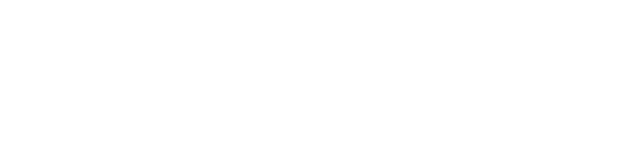
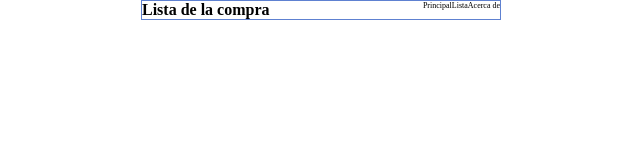
Before and after one commit to cristian-tonato/202205-W01CH04_Fernando-Cristian, a website: page index.html in a window 1280 px wide. Shown: the whole page, without its empty margins (319-959 px from the left). Drawn offline with Linux system fonts and the light colour scheme.

Commit message:
Add initial layout

```diff
--- a/index.html
+++ b/index.html
@@ -4,9 +4,29 @@
     <meta charset="UTF-8">
     <meta http-equiv="X-UA-Compatible" content="IE=edge">
     <meta name="viewport" content="width=device-width, initial-scale=1.0">
+    <link rel="stylesheet" href="./css/style.css">
     <title>Document</title>
 </head>
 <body>
+    <div class="container">
+        <header>
+            <h1>
+                Lista de la compra
+            </h1>
+            <nav>
+                <ul>
+                    <li>Principal</li>
+                    <li>Lista</li>
+                    <li>Acerca de</li>
+                </ul>
+            </nav>
+        </header>
+        <section class="total">
 
+        </section>
+        <section class="articles">
+
+        </section>
+    </div>
 </body>
 </html>
--- /dev/null
+++ b/scss/_variables.scss
@@ -0,0 +1,3 @@
+$primary-color: #5e81d1;
+$secondary-color: #f87500;
+$third-color: #ff8d27;
--- /dev/null
+++ b/scss/style.scss
@@ -0,0 +1,29 @@
+@import "variables";
+
+*{
+    box-sizing: border-box;
+    margin: 0;
+}
+
+body{
+    display:flex;
+    justify-content:center;
+    font-size: 0.5rem;
+    .container{
+        min-width: 360px;
+        max-width: 360px;
+        border: 1px solid $primary-color;
+        header{
+            display: flex;
+                justify-content: space-between;
+            nav{
+
+                ul{
+                    display: flex;
+                    justify-content:end;
+                    list-style: none;
+                }
+            }
+        }
+    }
+}
```
Also changed, not shown: css/style.css (added).
